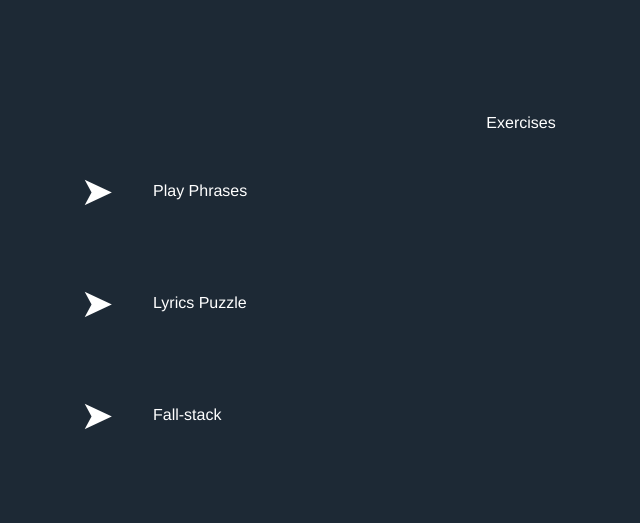
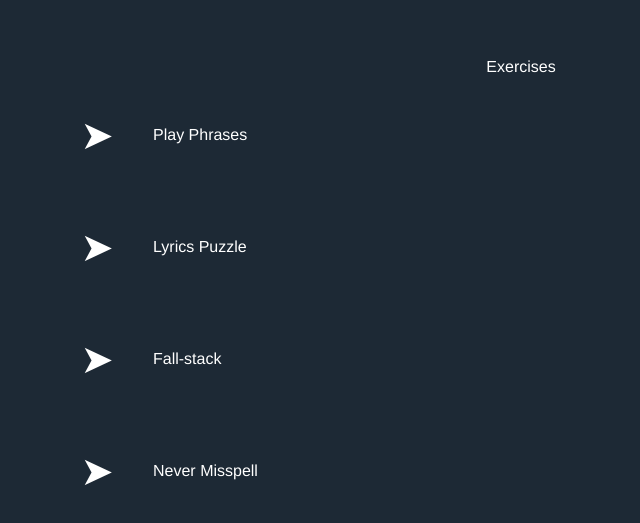
Before and after one commit to probil/play-with-english, a Vue app: page / in a window 1280 px wide. Shown: the part 109-632 px from the top of the page, without its empty margins (119-759 px from the left). Built offline with nearby package versions, Linux system fonts and the light colour scheme.

Commit message:
feat: init new page

```diff
--- /dev/null
+++ b/src/components/exercises/never-misspell/NeverMisspell.vue
@@ -0,0 +1,3 @@
+<template>
+ <h1>Never Misspell</h1>
+</template>
--- a/src/components/pages/Dashboard.vue
+++ b/src/components/pages/Dashboard.vue
@@ -32,6 +32,10 @@ export default {
       {
         title: 'Fall-stack',
         link: '/fall-stack',
+      },
+      {
+        title: 'Never Misspell',
+        link: '/never-misspell',
       },
     ],
   }),
--- /dev/null
+++ b/src/components/pages/NeverMisspell.vue
@@ -0,0 +1,12 @@
+<template>
+  <NeverMisspell/>
+</template>
+<script>
+import NeverMisspell from '@/components/exercises/never-misspell/NeverMisspell.vue';
+
+export default {
+  components: {
+    NeverMisspell,
+  },
+};
+</script>
--- a/src/router.js
+++ b/src/router.js
@@ -4,6 +4,7 @@ import Router from 'vue-router';
 import DashboardPage from '@/components/pages/Dashboard.vue';
 import PlayPhrasesPage from '@/components/pages/PlayPhrases.vue';
 import LyricsPuzzlePage from '@/components/pages/LyricsPuzzle.vue';
+import NeverMisspellPage from '@/components/pages/NeverMisspell.vue';
 
 const FallStackPage = () => import('@/components/pages/FallStack.vue');
 
@@ -17,5 +18,6 @@ export default new Router({
     { path: '/fall-stack', component: FallStackPage },
     { path: '/play-phrases', component: PlayPhrasesPage },
     { path: '/lyrics-puzzle', component: LyricsPuzzlePage },
+    { path: '/never-misspell', component: NeverMisspellPage },
   ],
 });
```
